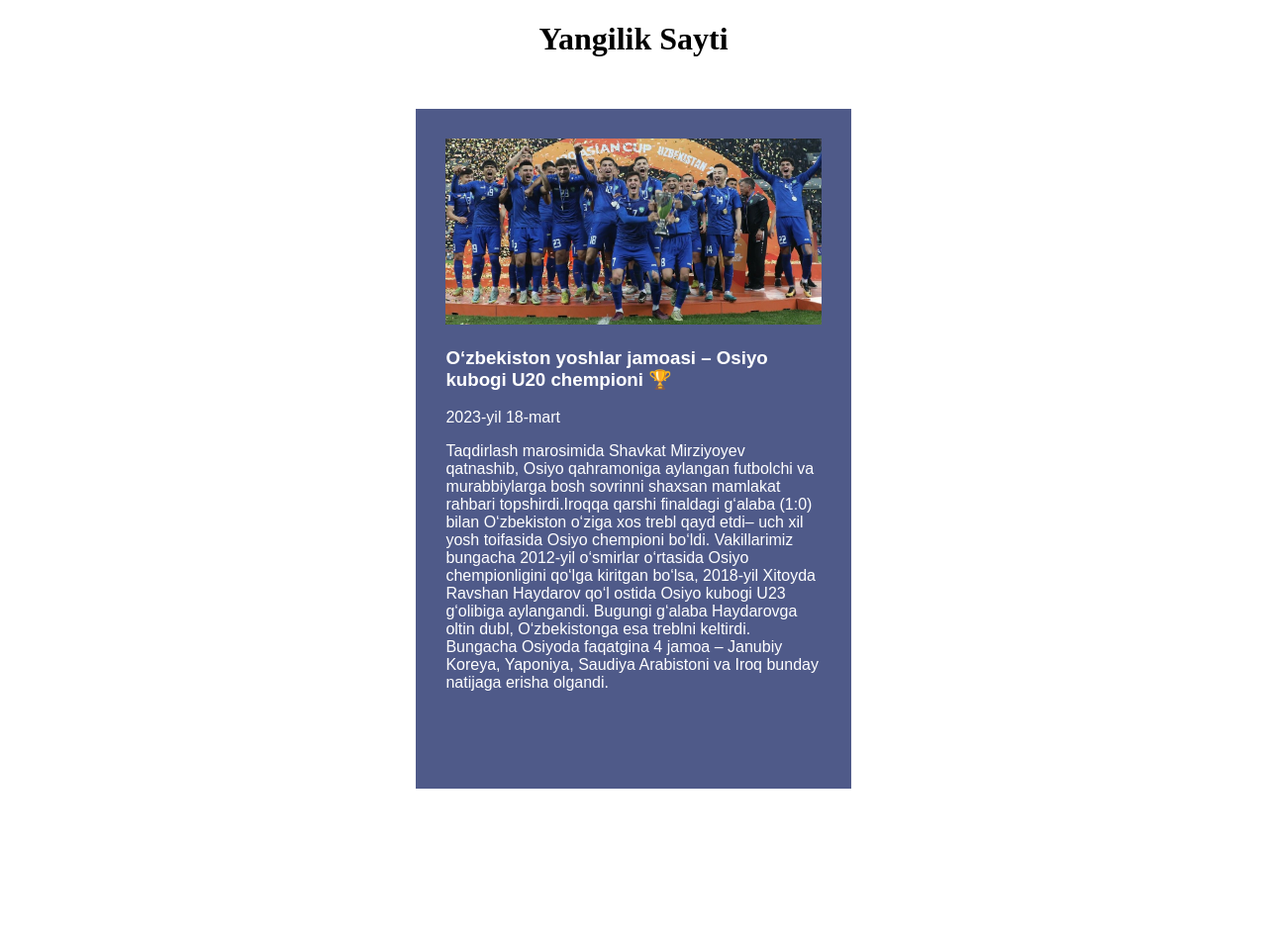
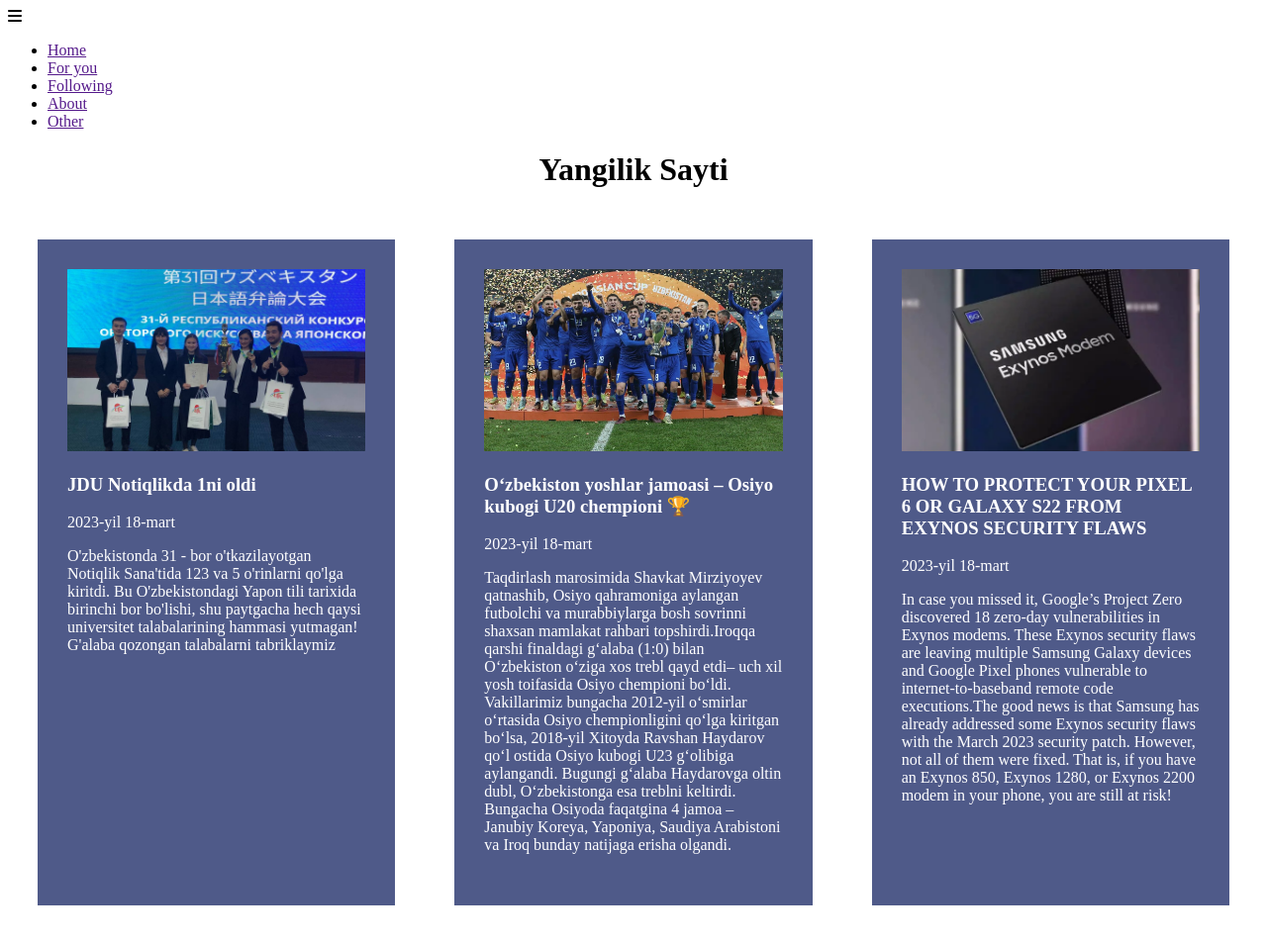
Before and after one commit to botir-jdu/PHP-SITE, a PHP site: page / in a window 1280 px wide. Shown: the whole page at 99% size. Before the commit the page ends 797 px from the top, so only its background shows below. Run offline with PHP 8.4, Linux system fonts and the light colour scheme; some libraries are stand-ins or nearby versions.

Commit message:
footer and header, create style

```diff
--- /dev/null
+++ b/News/blocs/footer.php
@@ -0,0 +1,3 @@
+</main>
+</body>
+</html>
--- /dev/null
+++ b/News/blocs/header.php
@@ -0,0 +1,26 @@
+<!doctype html>
+<html lang="en">
+<head>
+    <meta charset="UTF-8">
+    <meta name="viewport"
+          content="width=device-width, user-scalable=no, initial-scale=1.0, maximum-scale=1.0, minimum-scale=1.0">
+    <meta http-equiv="X-UA-Compatible" content="ie=edge">
+    <script src="https://kit.fontawesome.com/f2e21d77c7.js" crossorigin="anonymous"></script>
+    <link rel="stylesheet" href="./style/style.css">
+    <title> 📰 News Site</title>
+</head>
+<body>
+<nav>
+    <div class="menu-toggle">
+        <i class="fa-solid fa-bars"></i>
+    </div>
+    <ul class="menu">
+        <li><a href="">Home</a></li>
+        <li><a href="">For you</a></li>
+        <li><a href="">Following</a></li>
+        <li><a href="">About</a></li>
+        <li><a href="">Other</a></li>
+    </ul>
+</nav>
+<h1 style="text-align: center">Yangilik Sayti</h1>
+<main style="display: flex; justify-content: center">
--- a/News/data.php
+++ b/News/data.php
@@ -19,7 +19,7 @@
          qo‘l ostida Osiyo kubogi U23 g‘olibiga aylangandi. Bugungi g‘alaba Haydarovga oltin dubl, O‘zbekistonga esa
          treblni keltirdi. Bungacha Osiyoda faqatgina 4 jamoa – Janubiy Koreya, Yaponiya, Saudiya Arabistoni va Iroq
          bunday natijaga erisha olgandi.",
-         'status'=>false,
+         'status'=>true,
          'date'=>'2023-yil 18-mart'
      ],
      [
--- a/News/index.php
+++ b/News/index.php
@@ -1,21 +1,10 @@
-<!doctype html>
-<html lang="en">
-<head>
-    <meta charset="UTF-8">
-    <meta name="viewport"
-          content="width=device-width, user-scalable=no, initial-scale=1.0, maximum-scale=1.0, minimum-scale=1.0">
-    <meta http-equiv="X-UA-Compatible" content="ie=edge">
-    <title> 📰 News Site</title>
-</head>
-<body>
-<h1 style="text-align: center">Yangilik Sayti</h1>
-<main style="display: flex; justify-content: center">
 <?php
+    require_once "./blocs/header.php";
     require_once "./data.php";
     foreach ($data as $news):
-            if ($news['status'] == false):
+        if ($news['status'] == true):
     ?>
-    <div style="font-family: Arial; background-color: #4f5a89; width: 30%; padding: 30px; margin: 30px; color: white">
+    <div style="background-color: #4f5a89; width: 30%; padding: 30px; margin: 30px; color: white">
         <img style='width: 100%; height:30%; object-fit: cover; object-position: 50% 30%' src="<?=$news['img']?>">
         <h3><?=$news['title']?></h3>
         <p><?=$news['date']?></p>
@@ -24,7 +13,5 @@
 <?php
     endif;
     endforeach;
+    require_once "./blocs/footer.php"
 ?>
-</main>
-</body>
-</html>
--- /dev/null
+++ b/News/style/style.css
@@ -0,0 +1,3 @@
+*{
+    font-family: "Franklin Gothic Book";
+}
```
Lines whose indentation alone changed are shown as unchanged.
